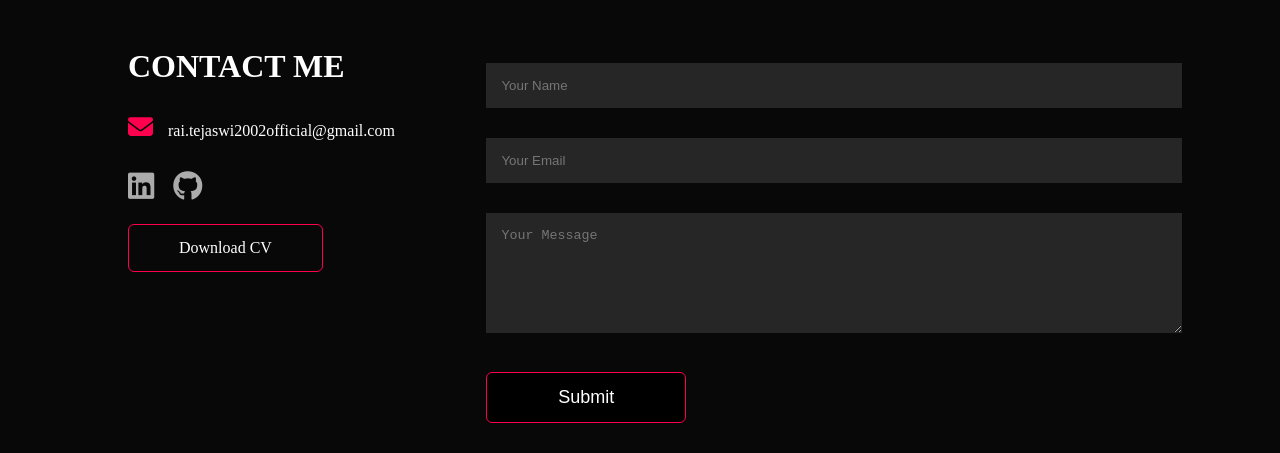
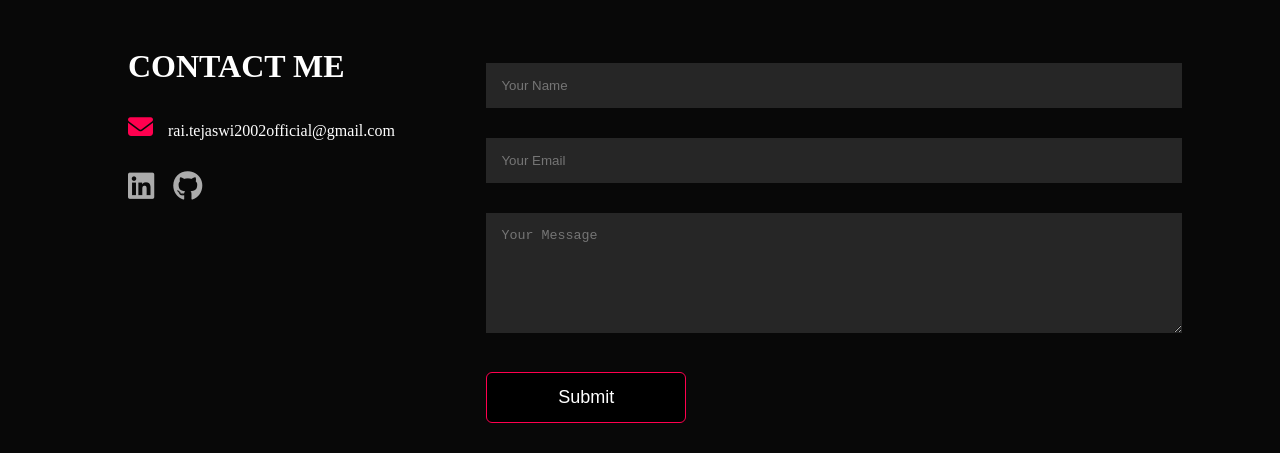
Before and after one commit to TheTejaswiRai/Portfolio, a plain HTML site: page index.html in a window 1280 px wide. Shown: the part 3185-3638 px from the top of the page. Drawn offline with Linux system fonts and the light colour scheme.

Commit message:
Update index.html

```diff
--- a/index.html
+++ b/index.html
@@ -201,7 +201,7 @@
                         <a href="https://github.com/TheTejaswiRai" target="_blank"><i class="fa-brands fa-github"></i></a>
                      </div>
 
-                        <a href="" class="btn">Download CV</a>
+<!--                         <a href="" class="btn">Download CV</a> -->
 
             </div>
             <div class="right">
```
